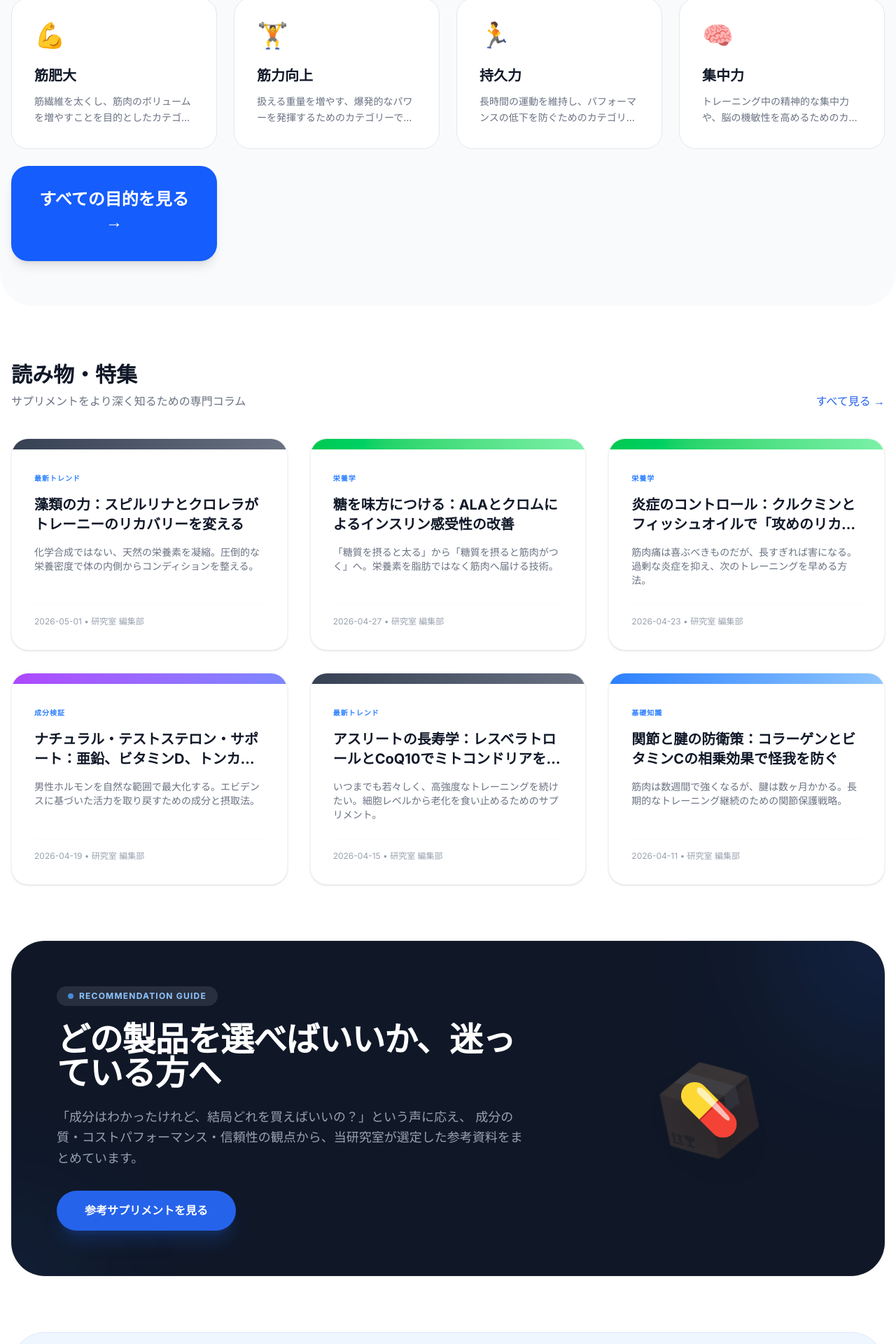
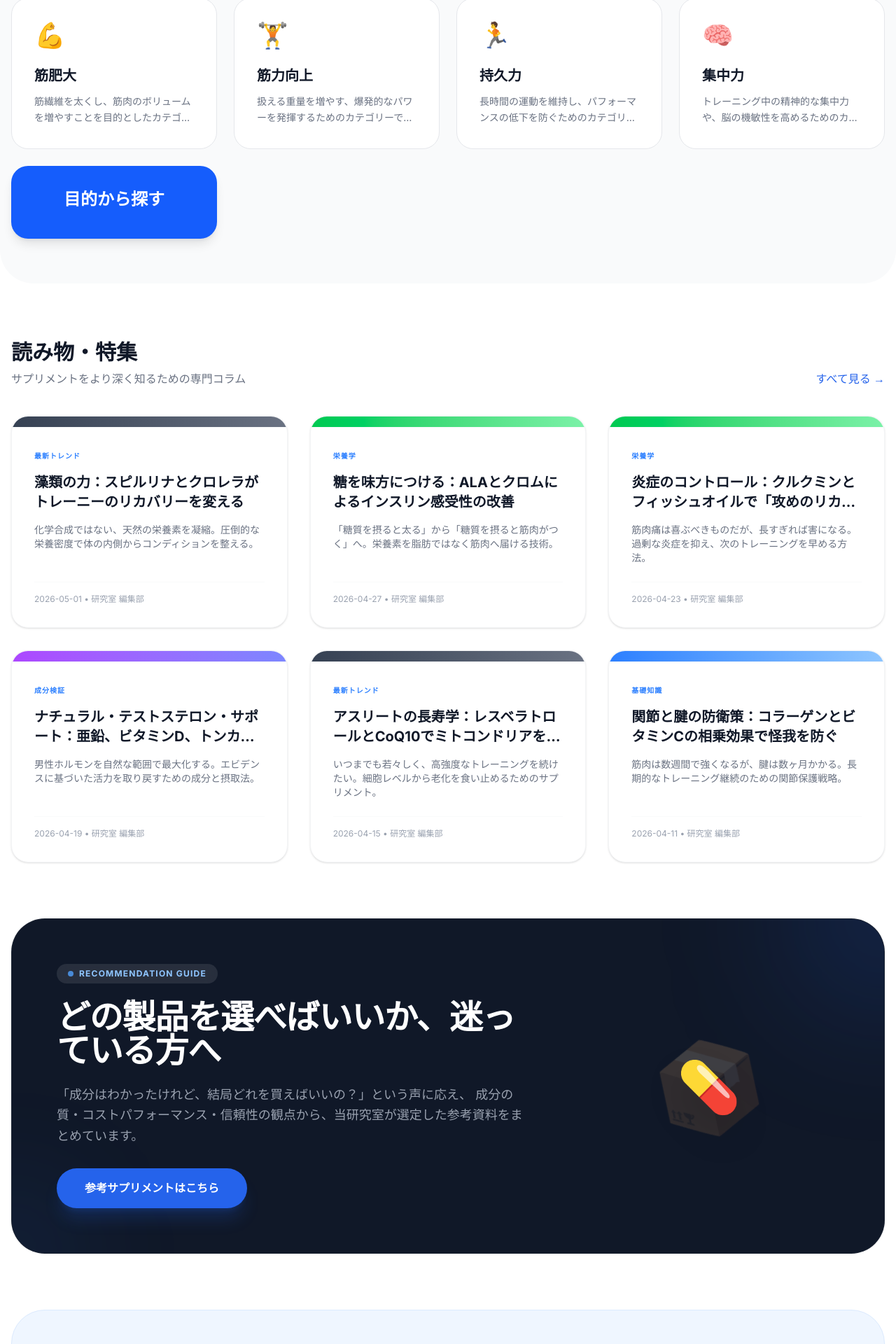
Before and after one commit to WAKAMUSYA/supplement-lab, a Next.js app: page / in a window 1280 px wide. Shown: the part 1642-3562 px from the top of the page at 70% size. Built offline with nearby package versions, Linux system fonts and the light colour scheme; no server answers.

Commit message:
変更内容

```diff
--- a/src/app/page.tsx
+++ b/src/app/page.tsx
@@ -135,7 +135,7 @@ export default function Home() {
             href="/purposes"
             className="flex flex-col items-center justify-center p-8 bg-blue-600 rounded-3xl text-white hover:bg-blue-700 transition-all shadow-lg hover:shadow-blue-200/50 group text-center"
           >
-            <span className="text-lg md:text-2xl font-bold mb-2">すべての目的を見る →</span>
+            <span className="text-lg md:text-2xl font-bold mb-2">目的から探す</span>
           </Link>
         </div>
       </section>
@@ -206,7 +206,7 @@ export default function Home() {
                   href="/supplements"
                   className="px-10 py-4 bg-primary hover:bg-blue-600 text-white rounded-full font-bold transition-all transform hover:scale-105 shadow-xl shadow-primary/20"
                 >
-                  参考サプリメントを見る
+                  参考サプリメントはこちら
                 </Link>
               </div>
             </div>
```
